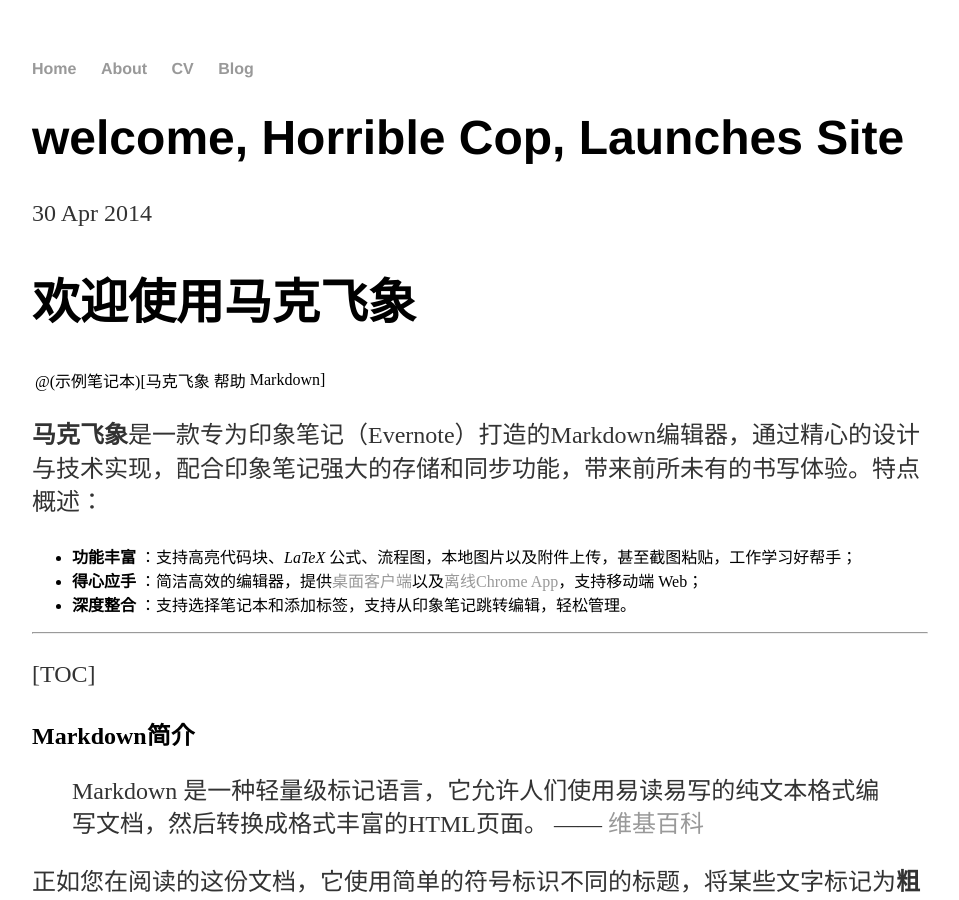
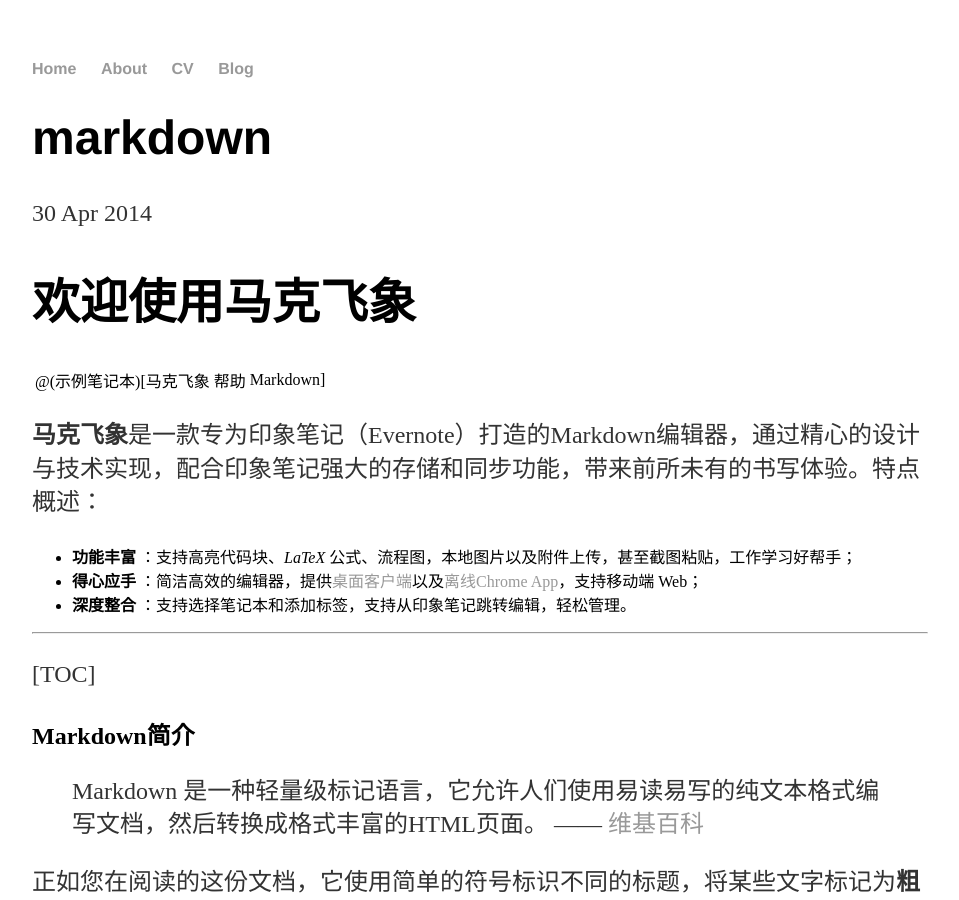
Before and after one commit to xuyunchun/xuyunchun.github.io, a Jekyll site: the page built from _posts/2016-07-03-markdown.md, in a window 1280 px wide and 900 px high. Shown: the whole window, without its empty margins (160-1119 px from the left). Built offline with Jekyll 4.4.1, drawn with Linux system fonts in a browser that asks for light colours.

Commit message:
Update 2016-07-03-markdown.md

```diff
--- a/_posts/2016-07-03-markdown.md
+++ b/_posts/2016-07-03-markdown.md
@@ -1,6 +1,6 @@
 ---
 layout: post
-title: "welcome, Horrible Cop, Launches Site"
+title: "markdown"
 date: 2014-04-30
 ---
 # 欢迎使用马克飞象
```
